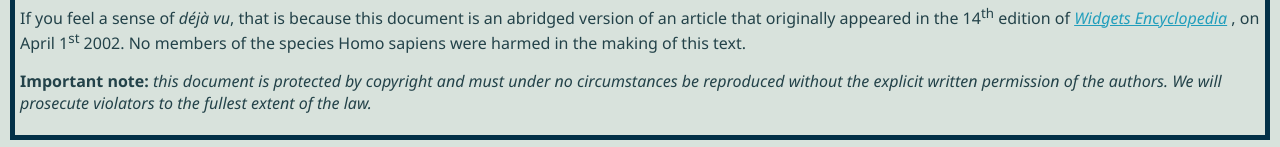
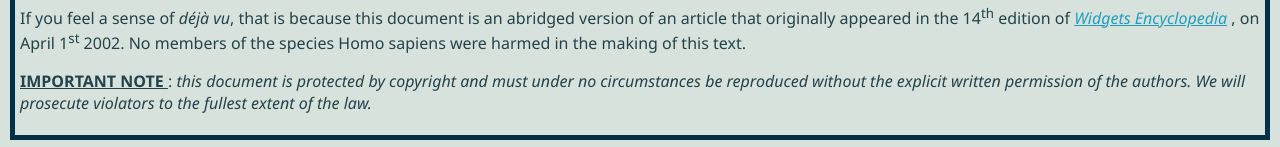
Before and after one commit to FbW-E04-1/uib-emphasis-emsoltan, a plain HTML site: page index.html in a window 1280 px wide. Shown: the part 824-971 px from the top of the page. Drawn offline with Linux system fonts and the light colour scheme.

Commit message:
emads emphasis

```diff
--- a/css/styles.css
+++ b/css/styles.css
@@ -18,3 +18,7 @@ article {
     padding: 5px;
 
 }
+.caps {
+    text-transform: uppercase;
+    text-decoration: underline;
+}
--- a/index.html
+++ b/index.html
@@ -107,7 +107,7 @@
         species Homo sapiens were harmed in the making of this text.
       </p>
       <p>
-        <strong>Important note: </strong> <em>this document is protected by copyright and must under
+        <strong class="caps">Important note </strong>:  <em>this document is protected by copyright and must under
         no circumstances be reproduced without the explicit written permission
         of the authors. We will prosecute violators to the fullest extent of the
         law. </em>
```
